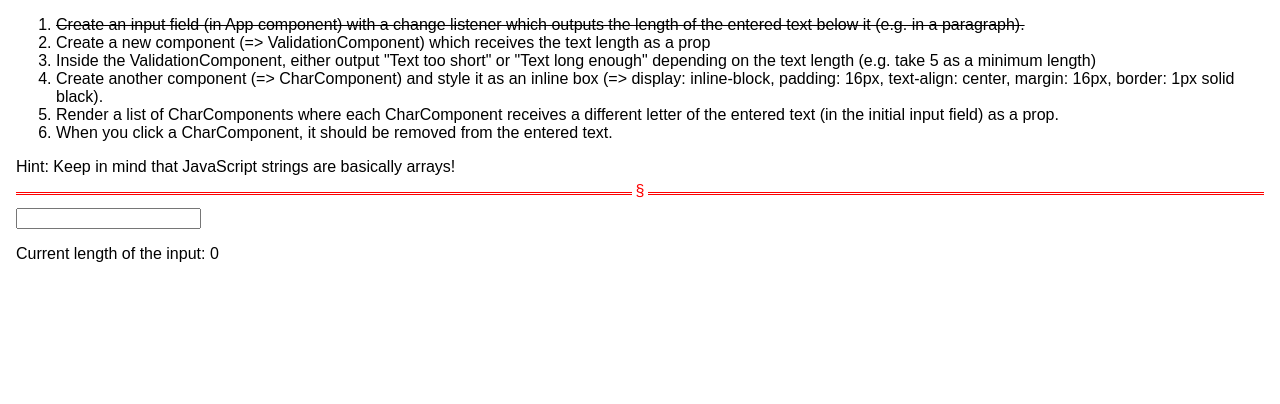
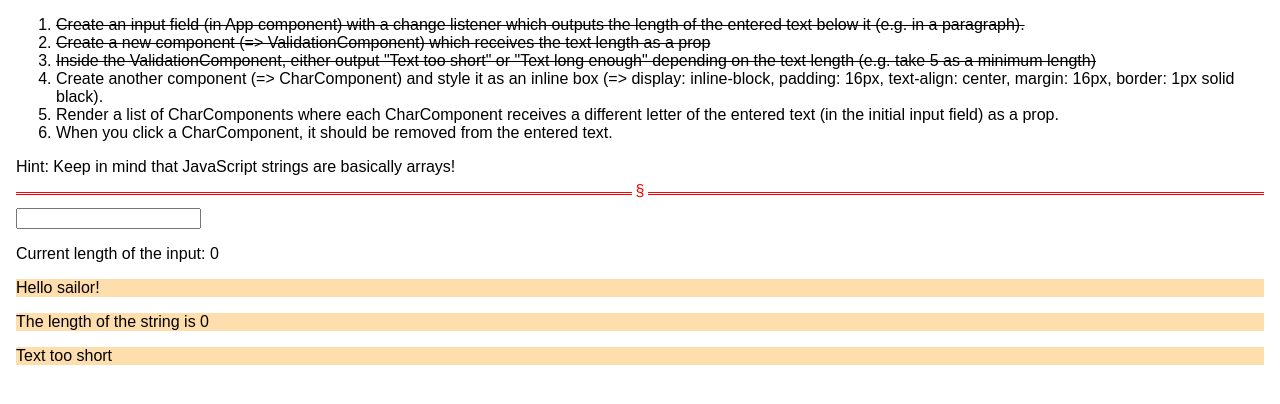
Before and after one commit to wainstead/lists-conditionals--assignment-problem, a React (Create React App) app: page / in a window 1280 px wide. Shown: the top 404 px of the page. Built offline with nearby package versions, Linux system fonts and the light colour scheme.

Commit message:
Added ValidationComponent, added messaging

```diff
--- a/src/App.js
+++ b/src/App.js
@@ -1,5 +1,7 @@
 import React, { Component } from 'react';
 import './App.css';
+import './ValidationComponent/ValidationComponent';
+import ValidationComponent from './ValidationComponent/ValidationComponent';
 
 class App extends Component {
   state = {
@@ -15,8 +17,8 @@ class App extends Component {
       <div className="App">
         <ol>
           <li className="struck">Create an input field (in App component) with a change listener which outputs the length of the entered text below it (e.g. in a paragraph).</li>
-          <li>Create a new component (=> ValidationComponent) which receives the text length as a prop</li>
-          <li>Inside the ValidationComponent, either output "Text too short" or "Text long enough" depending on the text length (e.g. take 5 as a minimum length)</li>
+          <li className="struck">Create a new component (=> ValidationComponent) which receives the text length as a prop</li>
+          <li className="struck">Inside the ValidationComponent, either output "Text too short" or "Text long enough" depending on the text length (e.g. take 5 as a minimum length)</li>
           <li>Create another component (=> CharComponent) and style it as an inline box (=> display: inline-block, padding: 16px, text-align: center, margin: 16px, border: 1px solid black).</li>
           <li>Render a list of CharComponents where each CharComponent receives a different letter of the entered text (in the initial input field) as a prop.</li>
           <li>When you click a CharComponent, it should be removed from the entered text.</li>
@@ -25,6 +27,7 @@ class App extends Component {
         <hr/>
         <input type="text" onChange={this.strLengthChangeHandler}></input>
         <p>Current length of the input: {this.state.strlength}</p>
+        <ValidationComponent name="sailor" strlength={this.state.strlength}/>
       </div>
 
     );
--- /dev/null
+++ b/src/ValidationComponent/ValidationComponent.css
@@ -0,0 +1,3 @@
+.vcp {
+    background: navajowhite;
+}
--- /dev/null
+++ b/src/ValidationComponent/ValidationComponent.js
@@ -0,0 +1,19 @@
+import React from 'react';
+import './ValidationComponent.css';
+
+const validationComponent = (props) => {
+    //let isTextLongEnough = false;
+    let msg = "Text too short";
+    if (props.strlength >= 5) {
+        msg = "Text long enough"
+    }
+    return (
+        <div>
+            <p className="vcp">Hello {props.name}!</p>
+            <p className="vcp">The length of the string is {props.strlength}</p>
+            <p className="vcp">{msg}</p>
+        </div>
+    )
+}
+
+export default validationComponent;
```
